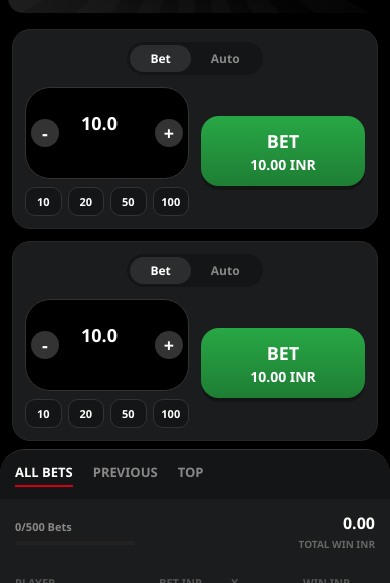
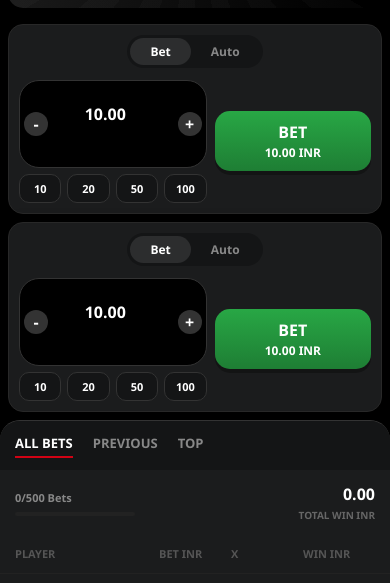
Before and after one commit to surendrakumarfzd283203-dot/casino, a website: page Frontend/aviator.html in a window 390 px wide. Shown: the part 261-844 px from the top of the page. Drawn offline with Linux system fonts and the light colour scheme; no server answers; sample sign-in values are in the browser's storage.

Commit message:
Optimize Aviator UI for mobile responsiveness

```diff
--- a/Frontend/aviator.html
+++ b/Frontend/aviator.html
@@ -146,7 +146,7 @@
             position: absolute;
             top: 50%; left: 50%;
             transform: translate(-50%, -50%);
-            font-size: 80px;
+            font-size: clamp(40px, 15vw, 80px);
             font-weight: 950;
             z-index: 10;
             text-shadow: 0 0 40px rgba(0,0,0,0.8);
@@ -185,18 +185,20 @@
 
         /* Betting Section */
         .betting-section {
-            padding: 8px 12px;
+            padding: 8px;
             background: #000;
             display: grid;
             grid-template-columns: 1fr;
-            gap: 12px;
+            gap: 8px;
         }
-        @media (min-width: 768px) { .betting-section { grid-template-columns: 1fr 1fr; } }
+        @media (min-width: 768px) {
+            .betting-section { grid-template-columns: 1fr 1fr; gap: 12px; padding: 8px 12px; }
+        }
 
         .bet-card {
             background: #1b1c1d;
-            padding: 12px;
-            border-radius: 18px;
+            padding: 10px;
+            border-radius: 15px;
             border: 1px solid #282828;
             box-shadow: 0 4px 15px rgba(0,0,0,0.5);
         }
@@ -226,15 +228,15 @@
 
         .bet-controls {
             display: grid;
-            grid-template-columns: 1fr 1fr;
-            gap: 12px;
+            grid-template-columns: 1.2fr 1fr;
+            gap: 8px;
             align-items: center;
         }
 
         .amount-input-box {
             display: flex;
             flex-direction: column;
-            gap: 8px;
+            gap: 6px;
         }
 
         .input-stepper {
@@ -242,17 +244,17 @@
             align-items: center;
             background: #000;
             border: 1px solid #333;
-            border-radius: 25px;
-            padding: 5px;
+            border-radius: 20px;
+            padding: 4px;
         }
         .input-stepper button {
             background: #333;
             border: none;
             color: #fff;
-            width: 28px;
-            height: 28px;
+            width: 24px;
+            height: 24px;
             border-radius: 50%;
-            font-size: 18px;
+            font-size: 16px;
             font-weight: 900;
             cursor: pointer;
         }
@@ -262,9 +264,9 @@
             border: none;
             color: #fff;
             text-align: center;
-            font-size: 18px;
+            font-size: 16px;
             font-weight: 900;
-            width: 60px;
+            width: 50px;
             outline: none;
         }
 
@@ -285,9 +287,9 @@
         }
 
         .big-bet-btn {
-            height: 70px;
+            height: 60px;
             border: none;
-            border-radius: 18px;
+            border-radius: 15px;
             display: flex;
             flex-direction: column;
             align-items: center;
@@ -296,20 +298,25 @@
             transition: transform 0.1s, filter 0.2s;
             box-shadow: 0 4px 0 rgba(0,0,0,0.3);
         }
+        @media (min-width: 768px) { .big-bet-btn { height: 75px; } }
         .big-bet-btn:active { transform: translateY(2px); box-shadow: 0 1px 0 rgba(0,0,0,0.3); }
 
         .btn-green { background: linear-gradient(to bottom, #28a745, #1e7e34); color: #fff; }
         .btn-red { background: linear-gradient(to bottom, #d10214, #a0010f); color: #fff; }
         .btn-orange { background: linear-gradient(to bottom, #f5a623, #d4840b); color: #000; }
 
-        .big-bet-btn .label { font-size: 18px; font-weight: 900; text-transform: uppercase; }
-        .big-bet-btn .value { font-size: 14px; font-weight: 800; margin-top: 2px; }
+        .big-bet-btn .label { font-size: 16px; font-weight: 900; text-transform: uppercase; }
+        .big-bet-btn .value { font-size: 12px; font-weight: 800; margin-top: 1px; }
+        @media (min-width: 768px) {
+            .big-bet-btn .label { font-size: 18px; }
+            .big-bet-btn .value { font-size: 14px; }
+        }
 
         /* Stats Section */
         .stats-section {
-            flex: 1.2;
+            flex: 1.5;
             background: #1b1c1d;
-            border-radius: 25px 25px 0 0;
+            border-radius: 20px 20px 0 0;
             display: flex;
             flex-direction: column;
             overflow: hidden;
```
